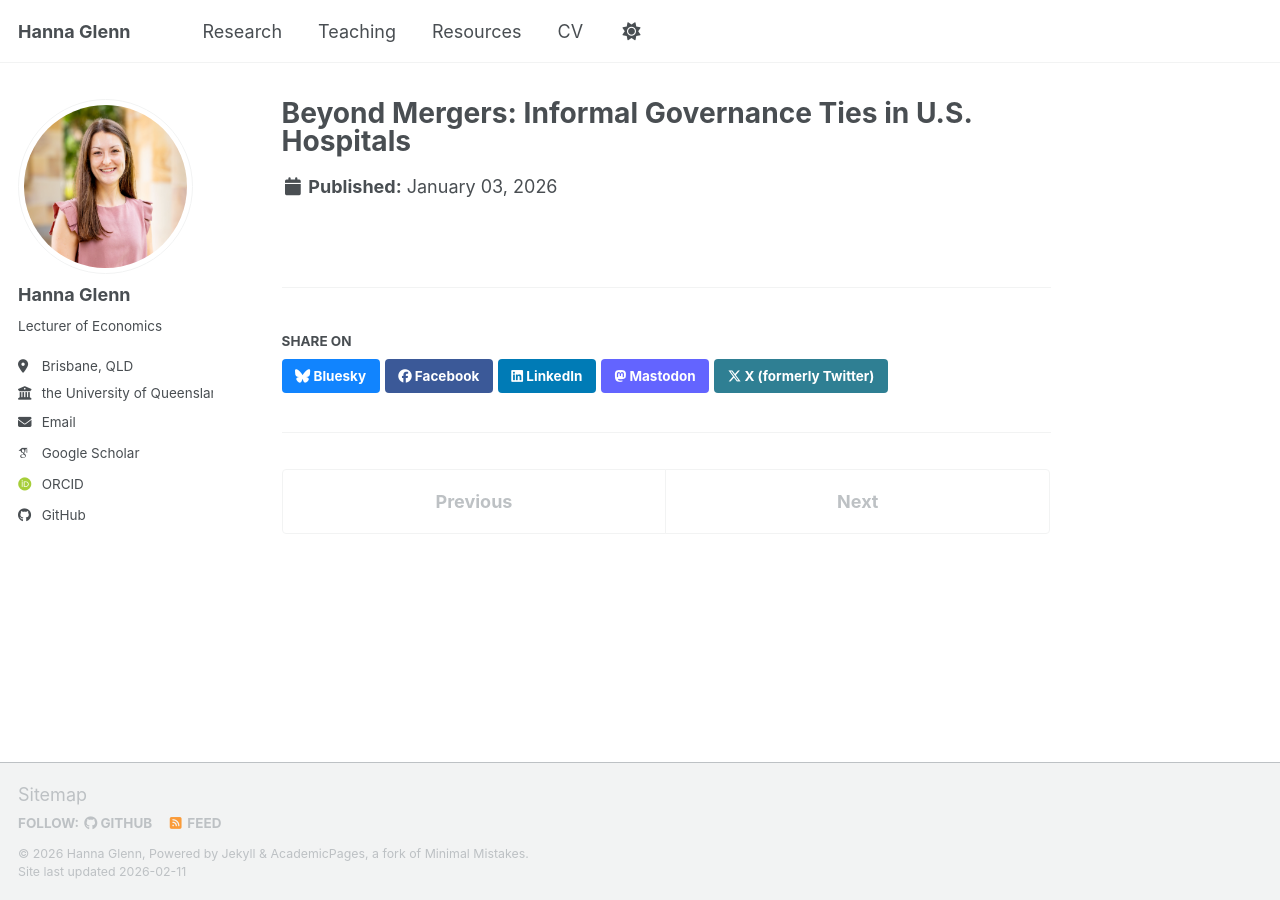
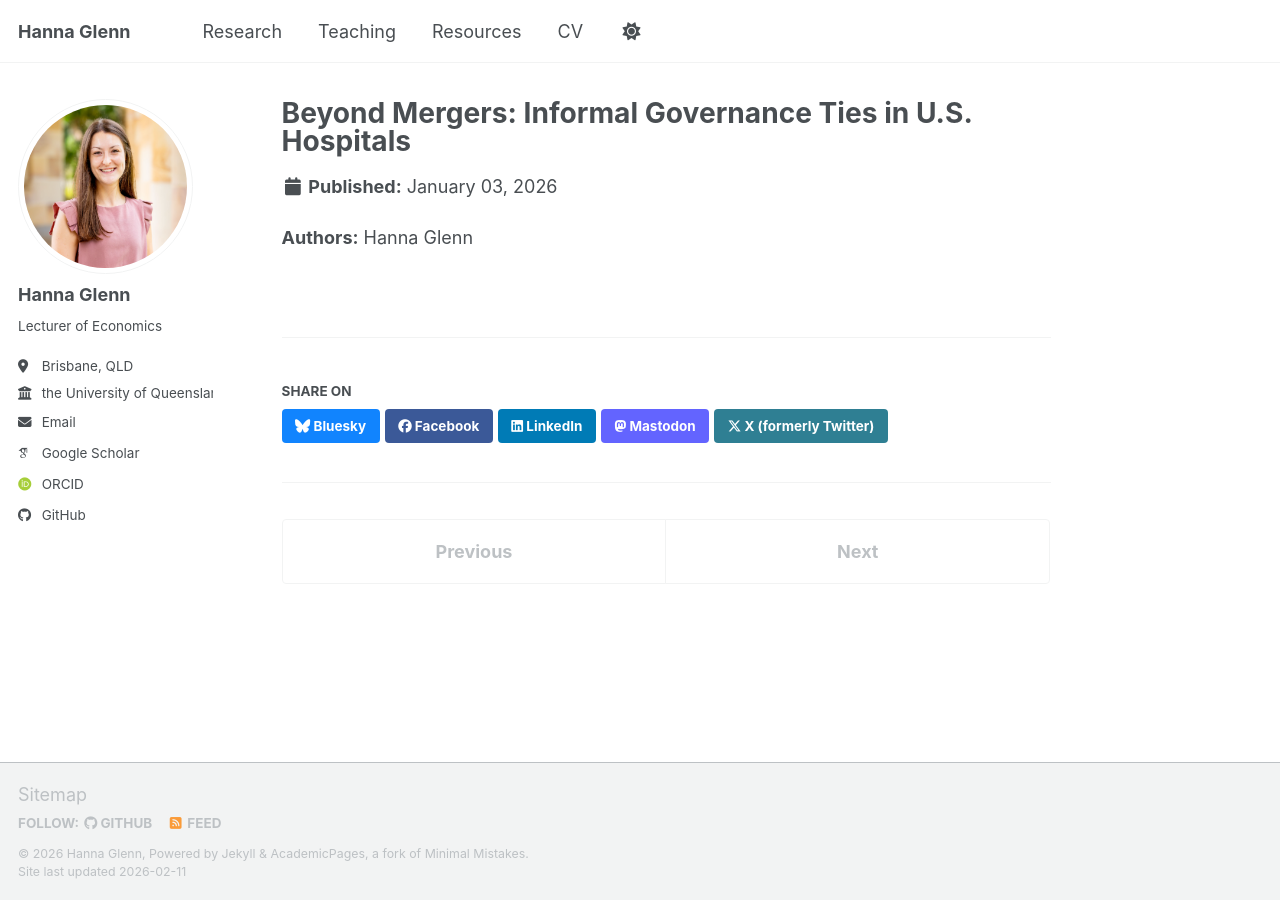
Before and after one commit to hannaglenn/hannaglenn.github.io, a Jekyll site: the page built from _publications/board-overlap.md, in a window 1280 px wide. Built offline with Jekyll 4.4.1, drawn with Linux system fonts in a browser that asks for light colours; some web fonts are replaced; a script bundle is joined from its source files by our own code; library files that are not in the unit come from our copies.

Commit message:
update author on board overlap paper

```diff
--- a/_publications/board-overlap.md
+++ b/_publications/board-overlap.md
@@ -5,4 +5,6 @@ category: workingpapers
 permalink: /publication/2026-beyond-mergers
 excerpt: "This paper investigates non-merger affiliations among U.S. nonprofit hospitals by measuring leadership overlap through shared directors or executives. While local overlap does not affect patient volumes or capital purchases, it is followed by increases in service offerings and operating expenses, suggesting strategic expansion and highlighting governance ties as potential early signals of consolidation."
 date: 2026-01-03
+authors:
+- Hanna Glenn
 ---
```
